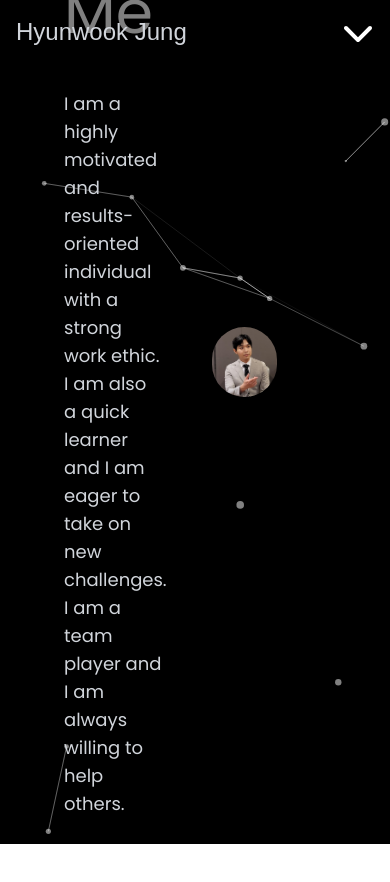
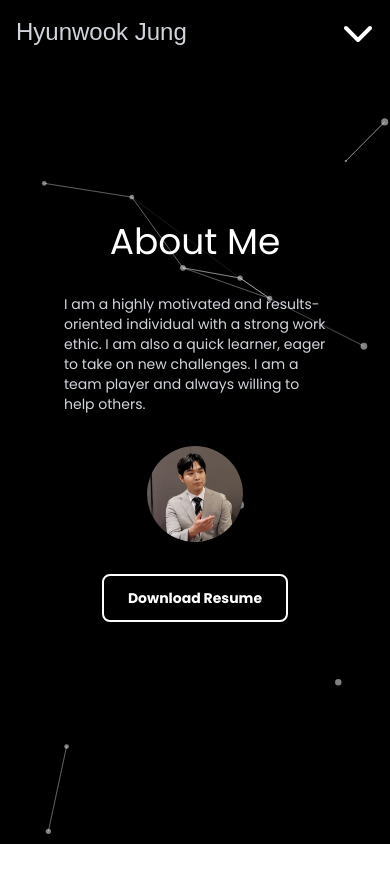
Before and after one commit to HyunwookJung0827/my-portfolio, a Next.js app: page /about in a window 390 px wide. Shown: the top 882 px of the page. After the commit the page ends 844 px from the top, so only its background shows below. Built offline with nearby package versions, Linux system fonts and the light colour scheme; a web font is replaced by a local one.

Commit message:
Temp fix before fixing Project headline

```diff
--- a/app/about/page.tsx
+++ b/app/about/page.tsx
@@ -6,29 +6,34 @@ const About = () => {
   return (
     <ParticlesBackground>
       <Container>
-        <div className="flex-grow grid grid-cols-[1fr,1fr] p-12 items-center justify-center">
-          <div className="grid grid-cols-1">
-            <h1 className="text-6xl text-white">About Me</h1>
-            <p className="text-lg py-12 text-gray-300">
-              I am a highly motivated and results-oriented individual with a
-              strong work ethic. I am also a quick learner and I am eager to
-              take on new challenges. I am a team player and I am always willing
-              to help others.
+      <div className="flex flex-col p-12 items-center lg:items-start justify-center space-y-8">
+  {/* Heading */}
+  <h1 className="text-4xl lg:text-6xl text-white">About Me</h1>
+
+  {/* Description and ProfileCard - Two columns on larger screens, stacked vertically on small screens */}
+  <div className="grid grid-cols-1 lg:grid-cols-2 gap-8 w-full">
+    <p className="text-sm lg:text-lg text-gray-300">
+      I am a highly motivated and results-oriented individual with a strong work ethic.
+      I am also a quick learner, eager to take on new challenges. I am a team player
+      and always willing to help others.
     </p>
-          </div>
-          <div>
+    <div className="flex justify-center">
       <ProfileCard />
     </div>
   </div>
-        <div className="flex justify-center">
+
+  {/* Resume download button */}
+  <div className="flex justify-center w-full">
     <a
       href="/HyunwookJung.pdf"
       download
-            className="inline-block bg-transparent text-white text-lg font-semibold py-3 px-6 rounded-lg shadow-md border-2 border-white hover:bg-blue-600 transition duration-300"
+      className="inline-block bg-transparent text-white text-sm md:text-lg font-semibold py-3 px-6 rounded-lg shadow-md border-2 border-white hover:bg-blue-600 transition duration-300"
     >
       Download Resume
     </a>
   </div>
+</div>
+
       </Container>
     </ParticlesBackground>
   );
--- a/app/components/ProfileCard.tsx
+++ b/app/components/ProfileCard.tsx
@@ -1,6 +1,5 @@
 import Container from "./Container";
 import ProfilePicture from "./ProfilePicture";
-import Signature from "./Signature";
 
 const ProfileCard = () => {
   return (
@@ -8,7 +7,7 @@ const ProfileCard = () => {
       <div className="flex flex-col items-center">
         <ProfilePicture />
         {/* <Signature /> */}
-        <h2 className="text-2xl text-black font-semibold font-serif">
+        <h2 className="hidden md:flex text-2xl text-white font-semibold font-serif">
           Hyunwook Jung
         </h2>
       </div>
--- a/app/components/ProfilePicture.tsx
+++ b/app/components/ProfilePicture.tsx
@@ -1,15 +1,13 @@
 import Image from "next/image";
-
 
 const ProfilePicture = () => {
   return (
-    <div className="relative w-1/2">
+    <div className="relative w-24 h-24 md:w-48 md:h-48 lg:w-64 lg:h-64 mx-auto">
       <Image
         src="/profile (2).jpg"
         alt="Hyunwook Jung"
-        layout="responsive"
-        width={300}
-        height={300}
+        layout="fill"
+        objectFit="cover"
         className="rounded-full"
       />
     </div>
--- a/app/layout.tsx
+++ b/app/layout.tsx
@@ -1,8 +1,6 @@
 import "./globals.css";
 import type { Metadata } from "next";
 import { Poppins } from "next/font/google";
-import NavBar from "./components/nav/NavBar";
-import Footer from "./components/footer/Footer";
 import { Toaster } from "react-hot-toast";
 import { Analytics } from "@vercel/analytics/react";
 
--- a/app/page.tsx
+++ b/app/page.tsx
@@ -16,7 +16,7 @@ const HomePage = () => {
       </div> */}
       <ParticlesBackground>
         <div className="absolute inset-0 flex flex-col items-center justify-center z-10">
-          <h1 className="text-6xl font-bold mb-4 text-white">Hyunwook Jung</h1>
+          <h1 className="text-4xl lg:text-6xl font-bold mb-4 text-white text-center">Hyunwook Jung</h1>
           <nav className="flex space-x-4">
             <Link href="/" className="text-white text-lg hover:underline">
               Home
@@ -37,7 +37,7 @@ const HomePage = () => {
               Contact
             </Link>
           </nav>
-          <h2 className="text-2xl text-gray-300 mt-4">
+          <h2 className="text-lg lg:text-2xl text-gray-300 mt-4 mx-2 text-center">
             Junior Software Engineer specializing in{" "}
             <span className="text-blue-400 font-semibold">Python</span> and{" "}
             <span className="text-yellow-400 font-semibold">
--- a/app/projects/page.tsx
+++ b/app/projects/page.tsx
@@ -7,6 +7,7 @@ import { TypeAnimation } from "react-type-animation";
 const Projects = () => {
   const [projects, setProjects] = useState<any[]>([]);
   const [loading, setLoading] = useState(true);
+  const [fontSize, setFontSize] = useState('3.75em');
 
   useEffect(() => {
     const fetchProjects = async () => {
@@ -28,15 +29,15 @@ const Projects = () => {
   return (
     <ParticlesBackground>
       <div className="absolute inset-0 flex flex-col items-center text-white z-10">
-        <h1 className="m-6">
+        <h1 className="mt-12 text-3xl sm:text-4xl md:text-5xl lg:text-6xl xl:text-7xl">
         <TypeAnimation
           sequence={[
             `Projects`,
-            999999,
+            99999999,
             "",
           ]}
           speed={50}
-          style={{ whiteSpace: "pre-line", fontSize: "3.75em" }}
+          style={{ whiteSpace: "pre-line"}}
         /></h1>
         {loading ? (
           <div className="flex gap-4">
@@ -69,7 +70,7 @@ const ProjectCard = ({ project }: { project: any }) => (
           alt={project.title}
           width={560}
           height={315}
-          className="rounded-lg"
+          className="rounded-lg max-w-full"
         />
       </a>
     )}
@@ -81,7 +82,7 @@ const ProjectCard = ({ project }: { project: any }) => (
         frameBorder="0"
         allow="accelerometer; autoplay; clipboard-write; encrypted-media; gyroscope; picture-in-picture"
         allowFullScreen
-        className="rounded-lg"
+        className="rounded-lg max-w-full"
       ></iframe>
     )}
     {project.link && (
@@ -89,7 +90,7 @@ const ProjectCard = ({ project }: { project: any }) => (
         href={project.link}
         target="_blank"
         rel="noopener noreferrer"
-        className="inline-block bg-blue-500 text-white text-lg font-semibold py-2 px-4 rounded-lg shadow-md hover:bg-blue-600 transition duration-300 my-2"
+        className="inline-block bg-blue-500 text-white text-sm lg:text-lg font-semibold py-2 px-4 rounded-lg shadow-md hover:bg-blue-600 transition duration-300 my-2"
       >
         View Project
       </a>
```
Lines whose indentation alone changed are shown as unchanged.
